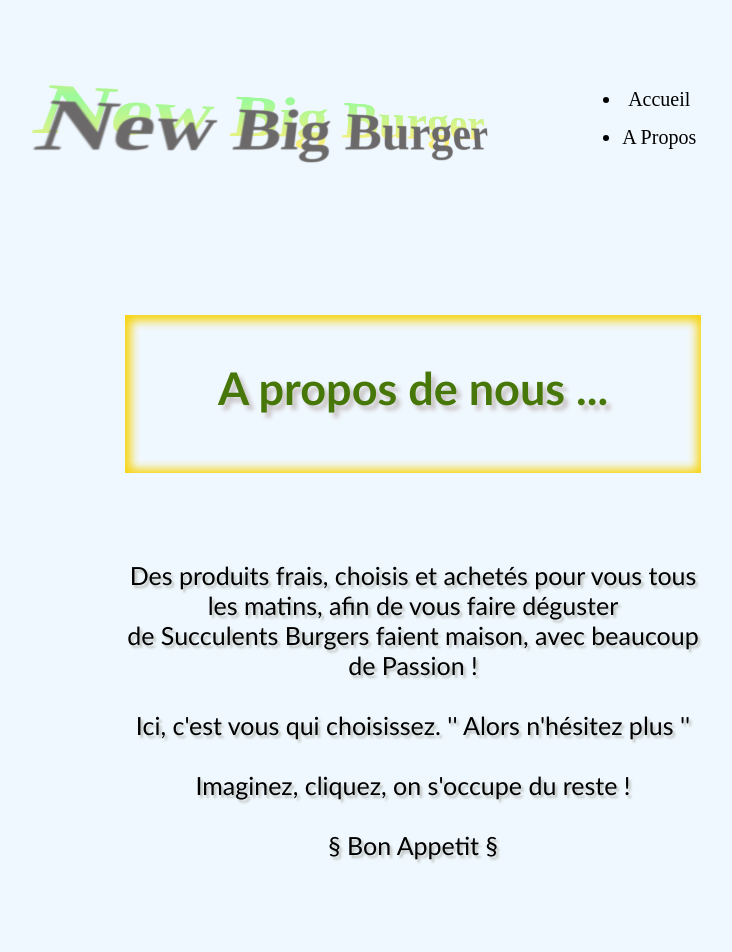
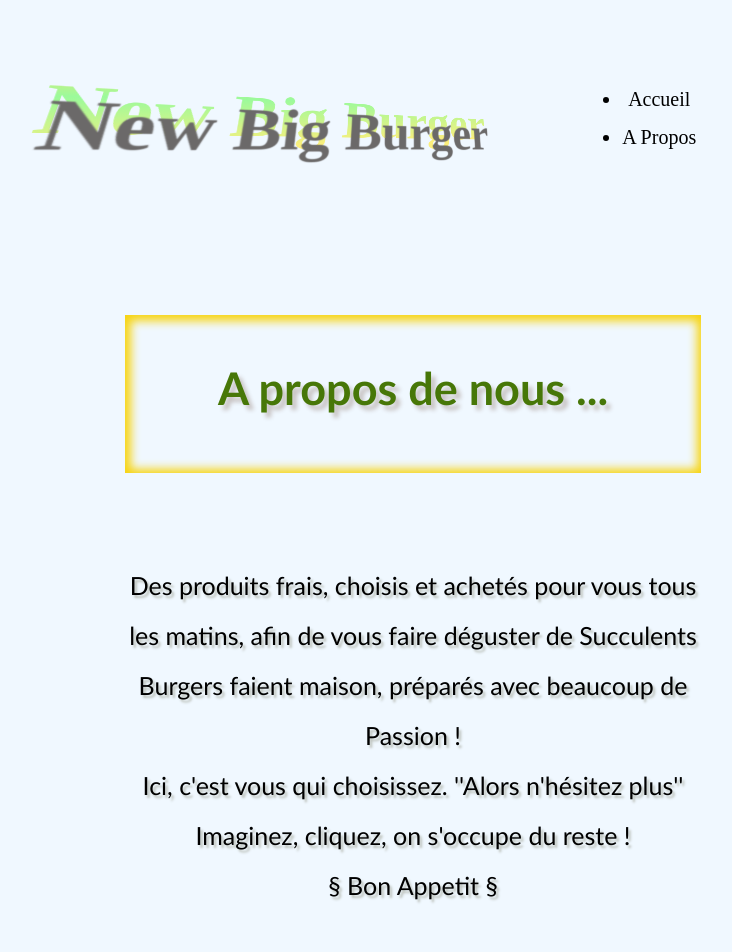
Before and after one commit to M-BEDH/Burger, a React (Create React App) app: page /a-propos in a window 1280 px wide. Shown: the top 952 px of the page, without its empty margins (227-959 px from the left). Built offline with nearby package versions, Linux system fonts and the light colour scheme.

Commit message:
Couleur gradient

```diff
--- a/src/components/Card/Card.css
+++ b/src/components/Card/Card.css
@@ -11,7 +11,7 @@ border-radius: 30px;
 }
 .burger-title{
     font-size: 30px;
-    color: #238a0f;
+    color: #1d740c;
     font-weight: lighter;
 }
 .burger{
--- a/src/pages/A-propos/A-propos.css
+++ b/src/pages/A-propos/A-propos.css
@@ -4,6 +4,7 @@
     text-align: center;
     color: black;
     text-shadow: 0.1em 0.1em 0.1em #bbc0ba;
+    line-height: 50px;
 }
 .A-propos-title{
     font-size: 45px;
--- a/src/pages/A-propos/A-propos.js
+++ b/src/pages/A-propos/A-propos.js
@@ -7,11 +7,10 @@ function APropos() {
       <p>
         {' '}
         Des produits frais, choisis et achetés pour vous tous les matins, afin
-        de vous faire déguster <br />
-        de Succulents Burgers faient maison, avec beaucoup de Passion ! <br />{' '}
-        <br />
-        Ici, c'est vous qui choisissez. '' Alors n'hésitez plus '' <br /> <br />
-        Imaginez, cliquez, on s'occupe du reste ! <br /> <br /> § Bon Appetit §
+        de vous faire déguster de Succulents Burgers faient maison, préparés
+        avec beaucoup de Passion ! <br />
+        Ici, c'est vous qui choisissez. ''Alors n'hésitez plus'' <br />
+        Imaginez, cliquez, on s'occupe du reste ! <br /> § Bon Appetit §
       </p>
     </div>
   );
--- a/src/pages/Accueil/Accueil.css
+++ b/src/pages/Accueil/Accueil.css
@@ -4,7 +4,7 @@ a{
     text-align: center;
     padding-bottom: 20px;
     margin-bottom: 10px;
-    background: linear-gradient(177deg, #f7f4f0 0%, #cbf7a8 15%, #ccffcc 27%, #fff8bc 82%);
+    background: linear-gradient(177deg, #ffe319 26%, #000000 10%, #bbf9bb 37%, #fffac9 102%);
     border-radius: 30px;
     animation: myAnim 2s ease 0s 1 normal forwards;
     @keyframes myAnim {
```
